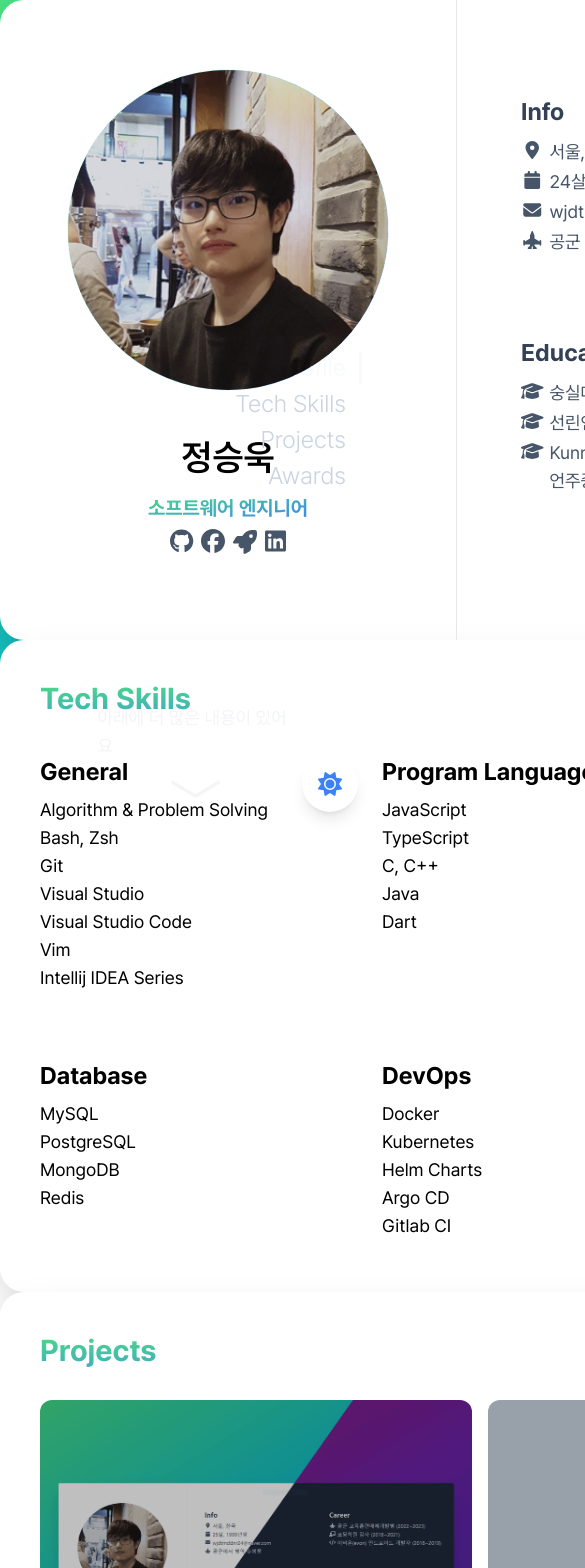
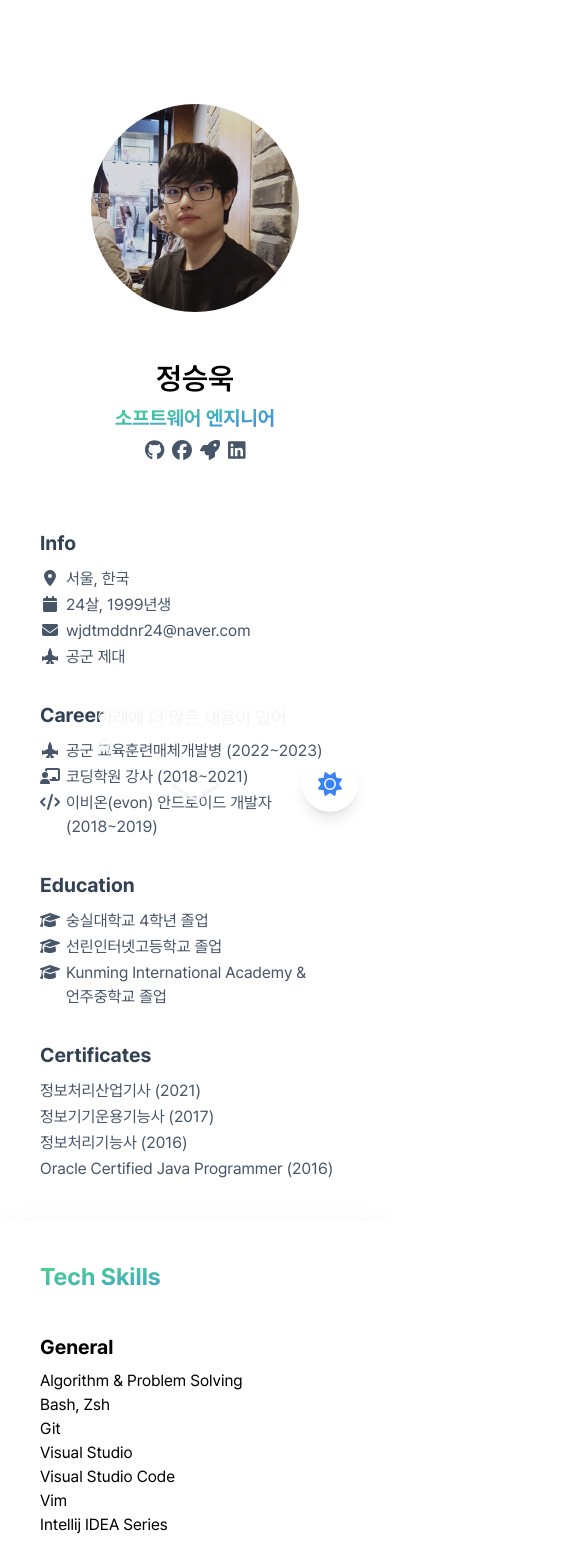
Before and after one commit to wjdtmddnr24/Curriculum-Vitae, a Next.js app: page / in a window 390 px wide. Shown: the top 1568 px of the page, 585 px wide, since content can reach past the window. Built offline with nearby package versions, Linux system fonts and the light colour scheme.

Commit message:
feat: add responsive design support

```diff
--- a/src/components/card/Card.tsx
+++ b/src/components/card/Card.tsx
@@ -8,7 +8,12 @@ interface CardProps {
 
 const Card = ({ className, children }: CardProps) => {
   return (
-    <div className={classNames(["bg-white dark:bg-slate-800 dark:text-slate-200 rounded-3xl shadow-2xl", className])}>
+    <div
+      className={classNames([
+        "lg:w-[64rem] lg:aspect-[2/1] bg-white dark:bg-slate-800 dark:text-slate-200 lg:rounded-3xl shadow-2xl",
+        className,
+      ])}
+    >
       {children}
     </div>
   );
--- a/src/components/named-index/NamedIndex.tsx
+++ b/src/components/named-index/NamedIndex.tsx
@@ -35,9 +35,9 @@ const Item = ({ title, isSelected, onClick }: ItemProps) => {
     <li className="flex relative" onClick={onClick}>
       <span
         className={classNames(
-          "mr-3 text-2xl cursor-pointer transition-all",
+          "mr-2 text-xl cursor-pointer transition-colors",
           isSelected
-            ? "text-slate-50 dark:text-slate-100 duration-700"
+            ? "text-slate-50 dark:text-slate-100"
             : "text-slate-300 dark:text-slate-400 font-light hover:text-slate-200"
         )}
       >
--- a/src/components/section-container/SectionContainer.tsx
+++ b/src/components/section-container/SectionContainer.tsx
@@ -74,7 +74,7 @@ export const SectionContainer = ({ sections }: SectionContainerProps) => {
           </div>
         </div>
       )}
-      <div className="fixed right-8 top-1/2 -translate-y-1/2">
+      <div className="hidden xl:block fixed right-4 top-1/2 -translate-y-1/2">
         <NamedIndex
           sections={sections}
           currentIndex={currentSectionIndex}
--- a/src/features/main-section-container/MainSectionContainer.tsx
+++ b/src/features/main-section-container/MainSectionContainer.tsx
@@ -1,16 +1,10 @@
 "use client";
 
-import dynamic from "next/dynamic";
-import { type SectionInfo } from "../../components/section-container/SectionContainer";
+import { SectionContainer, type SectionInfo } from "../../components/section-container/SectionContainer";
 import { Awards } from "../sections/Awards";
 import { Profile } from "../sections/Profile";
 import { Projects } from "../sections/Projects";
 import { TechSkills } from "../sections/TechSkills";
-
-const SectionContainer = dynamic(
-  () => import("../../components/section-container/SectionContainer").then(({ SectionContainer }) => SectionContainer),
-  { ssr: false }
-);
 
 const sections: SectionInfo[] = [
   {
--- a/src/features/profile-header/ProfileHeader.tsx
+++ b/src/features/profile-header/ProfileHeader.tsx
@@ -7,23 +7,20 @@ import profilePic from "../../../public/profile.png";
 
 export function ProfileHeader() {
   return (
-    <div className="w-[28.5rem] items-center flex flex-col pt-[4.4rem] pb-6">
-      <div className="relative flex justify-center items-center w-80 h-80 group rounded-full">
+    <div className="w-max flex flex-col items-center justify-center justify-self-center py-16">
       <Image
-          className="z-10 w-80 h-80 my-auto rounded-full object-cover self-center justify-self-center transition-transform ease-out"
+        className="z-10 size-52 rounded-full object-cover self-center justify-self-center"
         draggable={false}
         src={profilePic}
         alt="Profile Image"
         priority
       />
-        <div className="absolute transition-all duration-300 w-[20rem] h-[20rem] rounded-full group-hover:w-[calc(20rem+13px)] group-hover:h-[calc(20rem+13px)] bg-gradient-to-br from-green-400 to-blue-500 dark:from-pink-500 dark:via-purple-500 dark:to-indigo-500 animate-spin"></div>
-      </div>
       <div className="w-full mt-12 rounded-b justify-self-center flex flex-col items-center justify-center y-4">
-        <div className="dark:text-slate-200 text-4xl mb-4 font-semibold">정승욱</div>
+        <div className="dark:text-slate-200 text-3xl mb-2 font-semibold">정승욱</div>
         <div className="text-xl mb-1 text-transparent bg-clip-text bg-gradient-to-br from-green-400 to-blue-500 dark:from-pink-500 dark:via-purple-500 dark:to-indigo-500 font-bold">
           소프트웨어 엔지니어
         </div>
-        <div className="flex gap-2 text-slate-600 dark:text-slate-300 text-2xl">
+        <div className="flex gap-2 text-slate-600 dark:text-slate-300 text-xl">
           <Link
             href="https://github.com/wjdtmddnr24"
             className="hover:text-slate-800 dark:hover:text-slate-100 transition-colors"
--- a/src/features/project-gallary/ProjectGallary.tsx
+++ b/src/features/project-gallary/ProjectGallary.tsx
@@ -4,7 +4,7 @@ import captainHookPic from "../../../public/captain_hook.png";
 
 export const ProjectGallary = () => {
   return (
-    <div className="grid grid-cols-3 gap-4 text-lg">
+    <div className="grid grid-cols-1 sm:grid-cols-2 md:grid-cols-3 justify-center gap-4">
       <GallaryItem
         title="Portfolio"
         description="포트폴리오 웹페이지"
@@ -89,16 +89,14 @@ const GallaryItem = ({ title, year, description, imageURL, techs }: GallaryItemP
         </span>
       </div>
       <div className="absolute bottom-0 left-0 right-0 text-slate-50 p-4">
-        <span className="ml-auto text-base">{year}</span>
+        {/* <span className="ml-auto text-base">{year}</span> */}
 
-        <div className="flex">
-          <span className="text-xl font-bold">{title}</span>
-        </div>
-        <div className="mb-2 text-base">{description}</div>
-        <div className="flex items-center gap-4">
+        <span className="text-lg font-bold">{title}</span>
+        <div className="text-sm">{description}</div>
+        <div className="flex items-center gap-2 overflow-ellipsis">
           {techs.map((t) => (
-            <div className="text-base rounded-full" key={t}>
-              <div className="">{t}</div>
+            <div className="text-sm rounded-full" key={t}>
+              {t}
             </div>
           ))}
         </div>
--- a/src/features/sections/Awards.tsx
+++ b/src/features/sections/Awards.tsx
@@ -2,35 +2,129 @@ import Card from "../../components/card/Card";
 
 export function Awards() {
   return (
-    <Card className="p-10 w-[88rem]">
-      <div className="text-3xl text-transparent bg-clip-text bg-gradient-to-br from-green-400 to-blue-500 dark:from-pink-500 dark:via-purple-500 dark:to-indigo-500 font-bold mb-8">
+    <Card className="p-10">
+      <div className="text-2xl text-transparent bg-clip-text bg-gradient-to-br from-green-400 to-blue-500 dark:from-pink-500 dark:via-purple-500 dark:to-indigo-500 font-bold mb-8">
         Awards
       </div>
-      <ul className="grid gap-4 grid-rows-[repeat(12,1fr)] grid-flow-col text-lg">
-        <li>2024 | 숭실대학교 소프트웨어학부 - 학과(부) 우등상</li>
-        <li>2023 | 제20회 TOPCIT 정기평가 성적 우수자 대학생 부문 - 동상</li>
-        <li>2023 | 제19회 TOPCIT 정기평가 성적 우수자 군인 부문 - 대상(국방부 장관상)</li>
-        <li>2023 | 제5회 공군 창의·혁신 아이디어 공모 해커톤 AI 프로그램 부문 - 대상</li>
-        <li>2021 | 2021 하반기 TOPCIT 정기평가 교내 성적 우수자 - 최우수상</li>
-        <li>2021 | 2021 상반기 TOPCIT 정기평가 교내 성적 우수자 - 우수상</li>
-        <li>2020 | 2020 하반기 TOPCIT 특별평가 교내 성적 우수자 - 우수상</li>
-        <li>2020 | 2020 상반기 TOPCIT 특별평가 교내 성적 우수자 - 최우수상</li>
-        <li>2019 | 제12회 TOPCIT 정기평가 교내 성적우수자 - 우수상</li>
-        <li>2019 | SCON 프로그래밍 경진대회 - 4th Prize</li>
-        <li>2019 | 숭실대학교 소프트웨어학부 소프트웨어 공모전 - 대상</li>
-        <li>2018 | 소프트웨어학부 성적우수자 - 최고학점상</li>
-        <li>2018 | 숭실대학교 창의적공학설계 - 대상</li>
-        <li>2018 | 숭실 알고리즘 대회 - 우수상</li>
-        <li>2017 | 서강대학교 총장배 전국 고등학생 알고리즘 경진대회 - 부총장상</li>
-        <li>2017 | 제2회 국민대학교 알고리즘 대회 - 장려상</li>
-        <li>2017 | 선린정보올림피아드 대회 - 은상</li>
-        <li>2017 | 선린알고리즘 대회 - 동상</li>
-        <li>2017 | 디지털 콘텐츠 경진대회 - 은상</li>
-        <li>2016 | 네트워크 구축 대회 - 동상</li>
-        <li>2016 | Smarteen App Challenge - 장려상</li>
-        <li>2016 | 선린정보올림피아드 경시대회 - 금상</li>
-        <li>2015 | 2학기 교내 수학경시대회 - 동상</li>
-        <li>2015 | 선린정보올림피아드 경시대회 - 장려상</li>
+      <div className="flex flex-col flex-wrap lg:max-h-full gap-x-8 gap-y-4 overflow-x-auto">
+        <div>
+          <div className="text-xl text-transparent bg-clip-text bg-gradient-to-br from-green-400 to-blue-500 dark:from-pink-500 dark:via-purple-500 dark:to-indigo-500 font-bold mb-1">
+            2024
+          </div>
+          <ul>
+            <li>숭실대학교 소프트웨어학부 - 학과(부) 우등상</li>
+          </ul>
+        </div>
+
+        <div>
+          <div className="text-xl text-transparent bg-clip-text bg-gradient-to-br from-green-400 to-blue-500 dark:from-pink-500 dark:via-purple-500 dark:to-indigo-500 font-bold mb-1">
+            2023
+          </div>
+          <ul>
+            <li>제20회 TOPCIT 정기평가 성적 우수자 대학생 부문 - 동상</li>
+            <li>제19회 TOPCIT 정기평가 성적 우수자 군인 부문 - 대상(국방부 장관상)</li>
+            <li>제5회 공군 창의·혁신 아이디어 공모 해커톤 AI 프로그램 부문 - 대상</li>
+          </ul>
+        </div>
+
+        <div>
+          <div className="text-xl text-transparent bg-clip-text bg-gradient-to-br from-green-400 to-blue-500 dark:from-pink-500 dark:via-purple-500 dark:to-indigo-500 font-bold mb-1">
+            2021
+          </div>
+          <ul>
+            <li>2021 하반기 TOPCIT 정기평가 교내 성적 우수자 - 최우수상</li>
+            <li>2021 상반기 TOPCIT 정기평가 교내 성적 우수자 - 우수상</li>
+          </ul>
+        </div>
+        <div>
+          <div className="text-xl text-transparent bg-clip-text bg-gradient-to-br from-green-400 to-blue-500 dark:from-pink-500 dark:via-purple-500 dark:to-indigo-500 font-bold mb-1">
+            2020
+          </div>
+          <ul>
+            {" "}
+            <li>2020 하반기 TOPCIT 특별평가 교내 성적 우수자 - 우수상</li>
+            <li>2020 상반기 TOPCIT 특별평가 교내 성적 우수자 - 최우수상</li>
+          </ul>
+        </div>
+        <div>
+          <div className="text-xl text-transparent bg-clip-text bg-gradient-to-br from-green-400 to-blue-500 dark:from-pink-500 dark:via-purple-500 dark:to-indigo-500 font-bold mb-1">
+            2019
+          </div>
+          <ul>
+            <li>제12회 TOPCIT 정기평가 교내 성적우수자 - 우수상</li>
+            <li>SCON 프로그래밍 경진대회 - 4th Prize</li>
+            <li>숭실대학교 소프트웨어학부 소프트웨어 공모전 - 대상</li>
+          </ul>
+        </div>
+        <div>
+          <div className="text-xl text-transparent bg-clip-text bg-gradient-to-br from-green-400 to-blue-500 dark:from-pink-500 dark:via-purple-500 dark:to-indigo-500 font-bold mb-1">
+            2018
+          </div>
+          <ul>
+            <li>소프트웨어학부 성적우수자 - 최고학점상</li>
+            <li>숭실대학교 창의적공학설계 - 대상</li>
+            <li>숭실 알고리즘 대회 - 우수상</li>
+          </ul>
+        </div>
+        <div>
+          <div className="text-xl text-transparent bg-clip-text bg-gradient-to-br from-green-400 to-blue-500 dark:from-pink-500 dark:via-purple-500 dark:to-indigo-500 font-bold mb-1">
+            2017
+          </div>
+          <ul>
+            <li>서강대학교 총장배 전국 고등학생 알고리즘 경진대회 - 부총장상</li>
+            <li>제2회 국민대학교 알고리즘 대회 - 장려상</li>
+            <li>선린정보올림피아드 대회 - 은상</li>
+            <li>선린알고리즘 대회 - 동상</li>
+            <li>디지털 콘텐츠 경진대회 - 은상</li>
+          </ul>
+        </div>
+        <div>
+          <div className="text-xl text-transparent bg-clip-text bg-gradient-to-br from-green-400 to-blue-500 dark:from-pink-500 dark:via-purple-500 dark:to-indigo-500 font-bold mb-1">
+            2016
+          </div>
+          <ul>
+            <li>네트워크 구축 대회 - 동상</li>
+            <li>Smarteen App Challenge - 장려상</li>
+            <li>선린정보올림피아드 경시대회 - 금상</li>
+          </ul>
+        </div>
+        <div>
+          <div className="text-xl text-transparent bg-clip-text bg-gradient-to-br from-green-400 to-blue-500 dark:from-pink-500 dark:via-purple-500 dark:to-indigo-500 font-bold mb-1">
+            2015
+          </div>
+          <ul>
+            {" "}
+            <li>2학기 교내 수학경시대회 - 동상</li>
+            <li>선린정보올림피아드 경시대회 - 장려상</li>
+          </ul>
+        </div>
+      </div>
+
+      <ul className="hidden gap-2 grid-rows-[repeat(12,1fr)] grid-flow-col">
+        <li>숭실대학교 소프트웨어학부 - 학과(부) 우등상</li>
+        <li>제20회 TOPCIT 정기평가 성적 우수자 대학생 부문 - 동상</li>
+        <li>제19회 TOPCIT 정기평가 성적 우수자 군인 부문 - 대상(국방부 장관상)</li>
+        <li>제5회 공군 창의·혁신 아이디어 공모 해커톤 AI 프로그램 부문 - 대상</li>
+        <li>2021 하반기 TOPCIT 정기평가 교내 성적 우수자 - 최우수상</li>
+        <li>2021 상반기 TOPCIT 정기평가 교내 성적 우수자 - 우수상</li>
+        <li>2020 하반기 TOPCIT 특별평가 교내 성적 우수자 - 우수상</li>
+        <li>2020 상반기 TOPCIT 특별평가 교내 성적 우수자 - 최우수상</li>
+        <li>제12회 TOPCIT 정기평가 교내 성적우수자 - 우수상</li>
+        <li>SCON 프로그래밍 경진대회 - 4th Prize</li>
+        <li>숭실대학교 소프트웨어학부 소프트웨어 공모전 - 대상</li>
+        <li>소프트웨어학부 성적우수자 - 최고학점상</li>
+        <li>숭실대학교 창의적공학설계 - 대상</li>
+        <li>숭실 알고리즘 대회 - 우수상</li>
+        <li>서강대학교 총장배 전국 고등학생 알고리즘 경진대회 - 부총장상</li>
+        <li>제2회 국민대학교 알고리즘 대회 - 장려상</li>
+        <li>선린정보올림피아드 대회 - 은상</li>
+        <li>선린알고리즘 대회 - 동상</li>
+        <li>디지털 콘텐츠 경진대회 - 은상</li>
+        <li>네트워크 구축 대회 - 동상</li>
+        <li>Smarteen App Challenge - 장려상</li>
+        <li>선린정보올림피아드 경시대회 - 금상</li>
+        <li>2학기 교내 수학경시대회 - 동상</li>
+        <li>선린정보올림피아드 경시대회 - 장려상</li>
       </ul>
     </Card>
   );
--- a/src/features/sections/Profile.tsx
+++ b/src/features/sections/Profile.tsx
@@ -14,12 +14,12 @@ import { ProfileHeader } from "../profile-header/ProfileHeader";
 
 export function Profile() {
   return (
-    <Card className="w-[88rem] h-[40rem] grid grid-cols-[auto_1fr] divide-x dark:divide-slate-600">
+    <Card className="grid lg:grid-cols-[repeat(2,1fr)] p-10 lg:p-0 lg:pr-16 dark:divide-slate-600">
       <ProfileHeader />
-      <div className="grid grid-cols-2 p-16 pr-0 pt-24 text-slate-600 dark:text-slate-300 text-lg">
+      <div className="grid lg:grid-cols-[18rem_18rem] content-center gap-8 text-slate-600 dark:text-slate-300">
         <div>
-          <div className="text-slate-700 dark:text-slate-200 font-bold text-2xl mb-2.5">Info</div>
-          <IconList className="space-y-0.5">
+          <div className="text-slate-700 dark:text-slate-200 font-bold text-xl mb-2.5">Info</div>
+          <IconList className="space-y-0.5 break-keep">
             <IconList.Item icon={faLocationDot}>서울, 한국</IconList.Item>
             <IconList.Item icon={faCalendar}>{getAge()}살, 1999년생</IconList.Item>
             <IconList.Item icon={faEnvelope}>
@@ -29,29 +29,24 @@ export function Profile() {
           </IconList>
         </div>
         <div>
-          <div className="text-slate-700 dark:text-slate-200 font-bold text-2xl mb-2.5">Career</div>
-          <IconList className="space-y-0.5">
+          <div className="text-slate-700 dark:text-slate-200 font-bold text-xl mb-2.5">Career</div>
+          <IconList className="space-y-0.5 break-keep">
             <IconList.Item icon={faJetFighterUp}>공군 교육훈련매체개발병 (2022~2023)</IconList.Item>
             <IconList.Item icon={faChalkboardTeacher}>코딩학원 강사 (2018~2021)</IconList.Item>
             <IconList.Item icon={faCode}>이비온(evon) 안드로이드 개발자 (2018~2019)</IconList.Item>
           </IconList>
         </div>
         <div>
-          <div className="text-slate-700 dark:text-slate-200 font-bold text-2xl mb-2.5">Education</div>
-          <IconList className="space-y-0.5">
+          <div className="text-slate-700 dark:text-slate-200 font-bold text-xl mb-2.5">Education</div>
+          <IconList className="space-y-0.5 break-keep">
             <IconList.Item icon={faGraduationCap}>숭실대학교 4학년 졸업</IconList.Item>
             <IconList.Item icon={faGraduationCap}>선린인터넷고등학교 졸업</IconList.Item>
-            <IconList.Item icon={faGraduationCap}>
-              Kunming International Academy &
-              <br />
-              언주중학교 졸업
-            </IconList.Item>
+            <IconList.Item icon={faGraduationCap}>Kunming International Academy & 언주중학교 졸업</IconList.Item>
           </IconList>
         </div>
-
         <div>
-          <div className="text-slate-700 dark:text-slate-200 font-bold text-2xl mb-2.5">Certificates</div>
-          <IconList>
+          <div className="text-slate-700 dark:text-slate-200 font-bold text-xl mb-2.5">Certificates</div>
+          <IconList className="space-y-0.5 break-keep">
             <IconList.Item>정보처리산업기사 (2021)</IconList.Item>
             <IconList.Item>정보기기운용기능사 (2017)</IconList.Item>
             <IconList.Item>정보처리기능사 (2016)</IconList.Item>
--- a/src/features/sections/Projects.tsx
+++ b/src/features/sections/Projects.tsx
@@ -3,8 +3,8 @@ import { ProjectGallary } from "../project-gallary/ProjectGallary";
 
 export function Projects() {
   return (
-    <Card className="w-[88rem] p-10">
-      <div className="text-3xl text-transparent bg-clip-text bg-gradient-to-br from-green-400 to-blue-500 dark:from-pink-500 dark:via-purple-500 dark:to-indigo-500 font-bold mb-8">
+    <Card className="p-10">
+      <div className="text-2xl text-transparent bg-clip-text bg-gradient-to-br from-green-400 to-blue-500 dark:from-pink-500 dark:via-purple-500 dark:to-indigo-500 font-bold mb-8">
         Projects
       </div>
       <ProjectGallary />
--- a/src/features/sections/TechSkills.tsx
+++ b/src/features/sections/TechSkills.tsx
@@ -2,13 +2,13 @@ import Card from "../../components/card/Card";
 
 export function TechSkills() {
   return (
-    <Card className="p-10 w-[88rem]">
-      <div className="text-3xl text-transparent bg-clip-text bg-gradient-to-br from-green-400 to-blue-500 dark:from-pink-500 dark:via-purple-500 dark:to-indigo-500 font-bold">
+    <Card className="p-10">
+      <div className="text-2xl text-transparent bg-clip-text bg-gradient-to-br from-green-400 to-blue-500 dark:from-pink-500 dark:via-purple-500 dark:to-indigo-500 font-bold">
         Tech Skills
       </div>
-      <div className="grid grid-cols-4 grid-rows-[repeat(2,minmax(12rem,auto))] gap-10 text-lg mt-10">
+      <div className="grid sm:grid-cols-[auto_auto] md:grid-cols-3 lg:grid-cols-4 lg:grid-rows-[repeat(2,minmax(12rem,auto))] gap-10 mt-10">
         <div>
-          <div className="text-2xl font-bold mb-2 w-max">General</div>
+          <div className="text-xl font-bold mb-2 w-max">General</div>
           <ul>
             {/* ETC */}
             <li>Algorithm & Problem Solving</li>
@@ -23,7 +23,7 @@ export function TechSkills() {
           </ul>
         </div>
         <div>
-          <div className="text-2xl font-bold mb-2 w-max">Program Languages</div>
+          <div className="text-xl font-bold mb-2 w-max">Program Languages</div>
           <ul>
             <li>JavaScript</li>
             <li>TypeScript</li>
@@ -33,7 +33,7 @@ export function TechSkills() {
           </ul>
         </div>
         <div>
-          <div className="text-2xl font-bold mb-2 w-max">Web Frontend</div>
+          <div className="text-xl font-bold mb-2 w-max">Web Frontend</div>
           <ul>
             <li>HTML5</li>
             <li>React, NextJS</li>
@@ -46,7 +46,7 @@ export function TechSkills() {
           </ul>
         </div>
         <div>
-          <div className="text-2xl font-bold mb-2 w-max">Backend</div>
+          <div className="text-xl font-bold mb-2 w-max">Backend</div>
           <ul>
             <li>NodeJS</li>
             <li>ExpressJS, NestJS</li>
@@ -57,7 +57,7 @@ export function TechSkills() {
           </ul>
         </div>
         <div>
-          <div className="text-2xl font-bold mb-2 w-max">Database</div>
+          <div className="text-xl font-bold mb-2 w-max">Database</div>
           <ul>
             <li>MySQL</li>
             <li>PostgreSQL</li>
@@ -66,7 +66,7 @@ export function TechSkills() {
           </ul>
         </div>
         <div>
-          <div className="text-2xl font-bold mb-2 w-max">DevOps</div>
+          <div className="text-xl font-bold mb-2 w-max">DevOps</div>
           <ul>
             <li>Docker</li>
             <li>Kubernetes</li>
@@ -76,7 +76,7 @@ export function TechSkills() {
           </ul>
         </div>
         <div>
-          <div className="text-2xl font-bold mb-2 w-max">Mobile</div>
+          <div className="text-xl font-bold mb-2 w-max">Mobile</div>
           <ul>
             <li>Flutter</li>
             <li>Android(Java)</li>
--- a/src/hooks/useBreakpoint.ts
+++ b/src/hooks/useBreakpoint.ts
@@ -25,8 +25,8 @@ function getSuitableScreen(width: number): ScreenVariant {
   return screen.variant;
 }
 
-export const useBreakpoint = (): ScreenVariant => {
-  const [screenVariant, setScreenVariant] = useState<ScreenVariant>(getSuitableScreen(window.innerWidth));
+export const useBreakpoint = (): ScreenVariant | undefined => {
+  const [screenVariant, setScreenVariant] = useState<ScreenVariant>();
 
   useEffect(() => {
     const onResize = () => {
@@ -38,8 +38,8 @@ export const useBreakpoint = (): ScreenVariant => {
 
     window.addEventListener("resize", onResize);
 
-    const screen = getSuitableScreen(window.innerWidth);
-    if (screenVariant !== screen) {
+    if (!screenVariant) {
+      const screen = getSuitableScreen(window.innerWidth);
       setScreenVariant(screen);
     }
 
--- a/src/styles/globals.css
+++ b/src/styles/globals.css
@@ -7,6 +7,12 @@
 }
 
 body {
-  min-width: 1280px;
-  min-height: 720px;
+  /* min-width: 1280px;
+  min-height: 720px; */
 }
+
+@media (min-width: 1280px) {
+  :root {
+    font-size: calc(min(1rem + (100vw - 1280px) / 275, 19px));
+  }
+}
```
Lines whose indentation alone changed are shown as unchanged.
